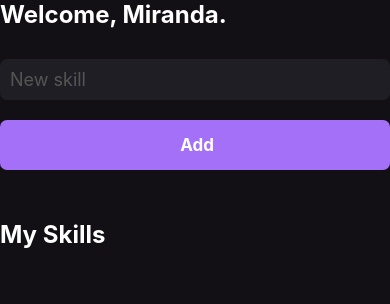
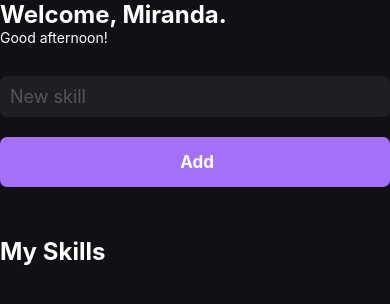
Before and after one commit to ovictormiranda/app-myskills, a React Native app in the folder app_myskills/: screen / in a window 390 px wide. Shown: the top 304 px of the page. Built offline with nearby package versions, Linux system fonts and the light colour scheme.

Commit message:
Adjust in StatusBar color, and hook UseEffect to show greetings to each day period.

```diff
--- a/app_myskills/App.js
+++ b/app_myskills/App.js
@@ -1,6 +1,12 @@
 import React from 'react';
+import { StatusBar } from 'react-native';
 import { Home } from './src/pages/Home';
 
 export default function App(){
-  return <Home />
+  return (
+    <>
+      <StatusBar barStyle='light-content'/>
+      <Home />
+    </>
+  )
 }
--- a/app_myskills/src/pages/Home.js
+++ b/app_myskills/src/pages/Home.js
@@ -1,4 +1,4 @@
-import React, { useState } from 'react';
+import React, { useEffect, useState } from 'react';
 import {
   View,
   Text,
@@ -6,7 +6,7 @@
   SafeAreaView,
   TextInput,
   Platform,
-  FlatList
+  FlatList,
 } from 'react-native';
 import { Button } from '../components/Button';
 import { SkillCard } from '../components/SkillCard';
@@ -23,6 +23,7 @@
   //between the parentheses we can set an initial state
   const [newSkill, setNewSkill] = useState('');
   const [mySkills, setMySkills] = useState([]);
+  const [greeting, setGreeting] = useState('');
 
   //we use the prefix handle when the function is actioned by an user
   //ex: when an user press some button, the system has to add something and show at the screen
@@ -32,9 +33,31 @@
     setMySkills(oldState => [...oldState, newSkill]);
   }
 
+  //The useEffect has action in the moment of mount the component to show something on screen
+  //it receive 2 params. 1st - function | 2nd - dependency array
+  //When any dependency in this array change, the useEffect will be actioned
+  //if we dont put any dependency, the useEffect will be called at moment to mount the component on screen
+  //it will be load one time, when the page were loading.
+  useEffect(() => {
+    const currentHour = new Date().getHours();
+
+    if(currentHour < 12) {
+      setGreeting('Good morning!')
+    }
+    else if (currentHour >= 12 && currentHour < 18) {
+      setGreeting('Good afternoon!')
+    } else {
+      setGreeting('Good evening!')
+    }
+  }, []);
+
   return (
     <SafeAreaView style={styles.container}>
       <Text style={styles.title}>Welcome, Miranda.</Text>
+
+      <Text style={styles.greetings}>
+        { greeting }
+      </Text>
 
       <TextInput
         style={styles.input}
@@ -81,4 +104,7 @@
     marginTop: 30,
     borderRadius: 7
   },
+  greetings: {
+    color: '#fff'
+  }
 })
```
